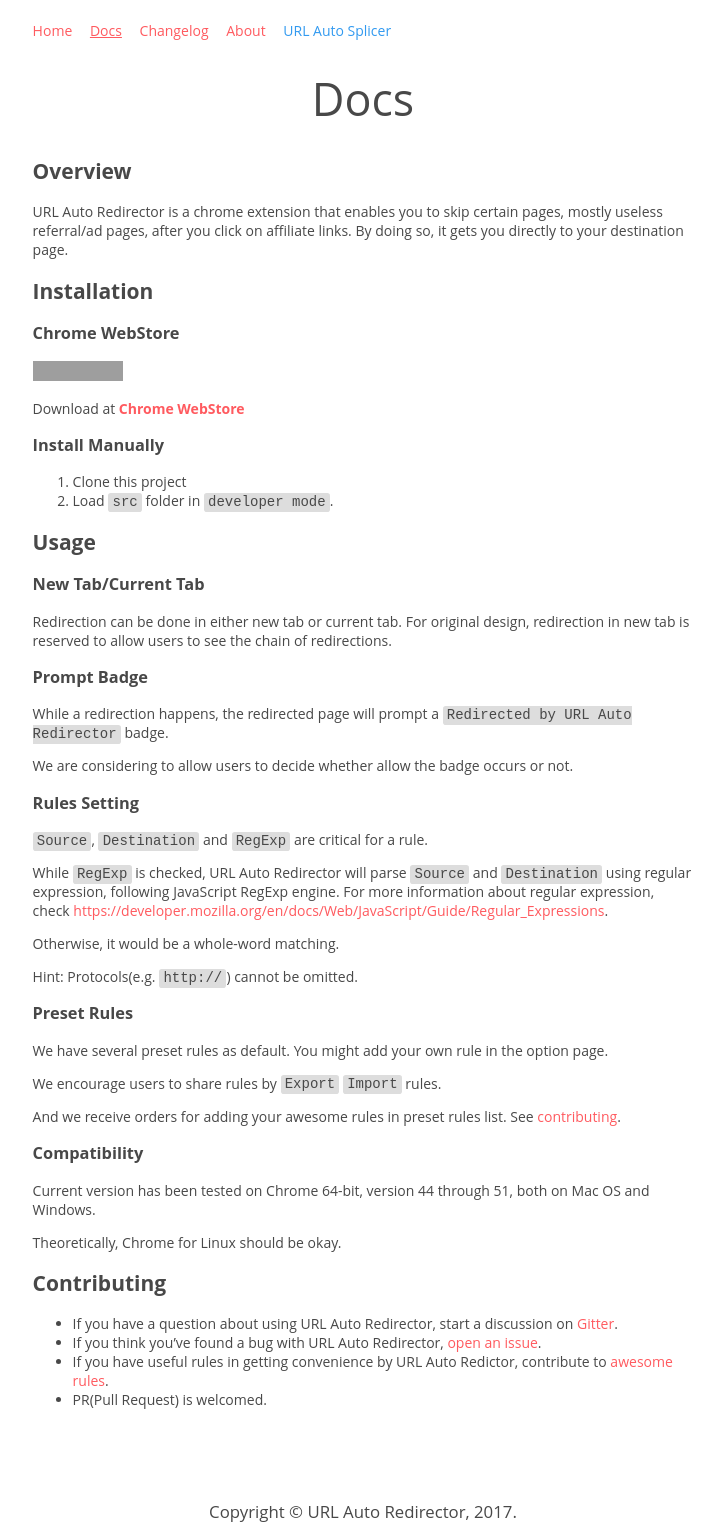
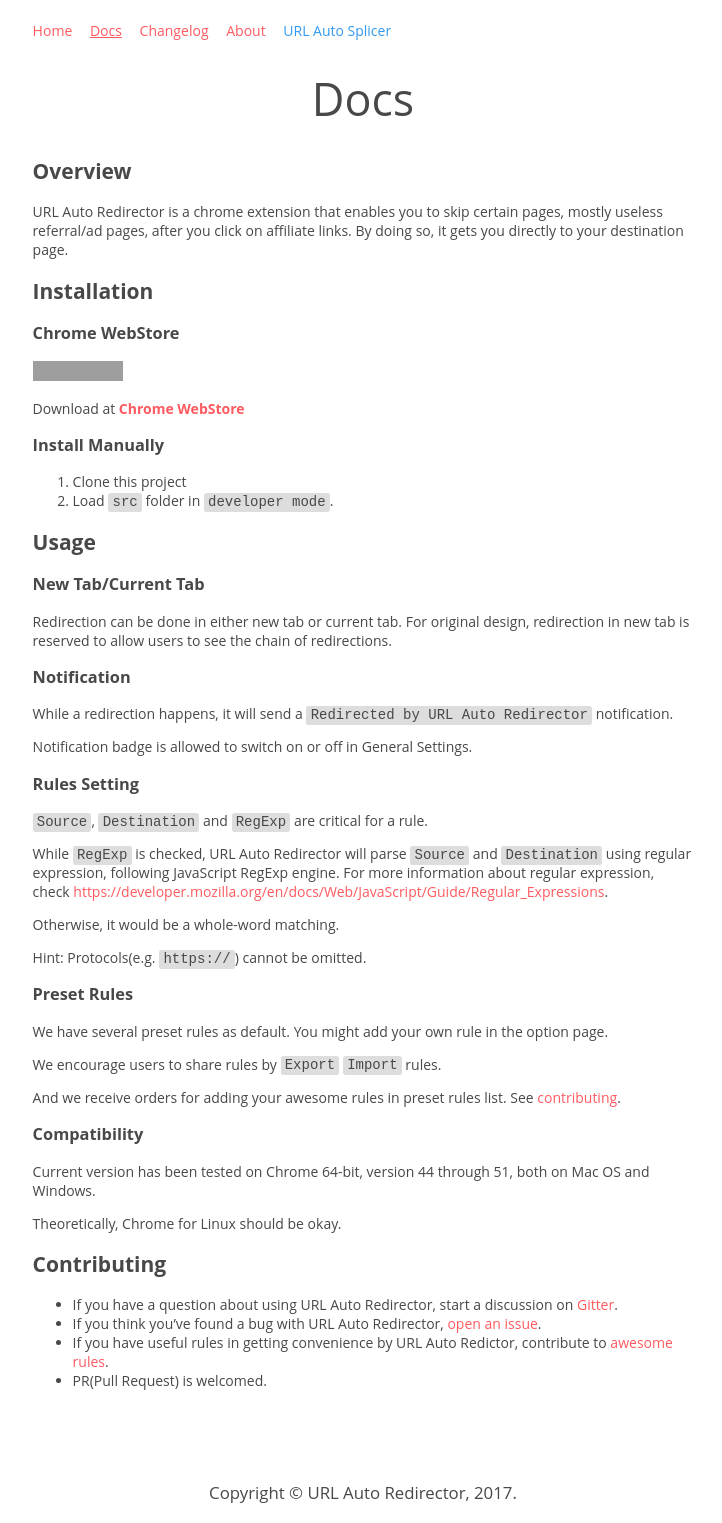
Before and after one commit to URLAutoRedirector/urlautoredirector.github.io, a Jekyll site: the page built from _docs/docs.md, in a window 1280 px wide. Shown: the whole page, without its empty margins (277-999 px from the left). Built offline with Jekyll 4.4.1, drawn with Linux system fonts in a browser that asks for light colours; grey boxes are pictures that could not be loaded.

Commit message:
Update docs: notification is configurable

````diff
--- a/_docs/docs.md
+++ b/_docs/docs.md
@@ -28,11 +28,11 @@
 
 Redirection can be done in either new tab or current tab. For original design, redirection in new tab is reserved to allow users to see the chain of redirections.
 
-### Prompt Badge
+### Notification
 
-While a redirection happens, the redirected page will prompt a ```Redirected by URL Auto Redirector``` badge.
+While a redirection happens, it will send a `Redirected by URL Auto Redirector` notification.
 
-We are considering to allow users to decide whether allow the badge occurs or not.
+Notification badge is allowed to switch on or off in General Settings.
 
 ### Rules Setting
 
@@ -42,9 +42,10 @@
 
 Otherwise, it would be a whole-word matching.
 
-Hint: Protocols(e.g. ```http://```) cannot be omitted.
+Hint: Protocols(e.g. ```https://```) cannot be omitted.
 
 ### Preset Rules
+
 We have several preset rules as default. You might add your own rule in the option page.
 
 We encourage users to share rules by ```Export``` ```Import``` rules.
@@ -52,6 +53,7 @@
 And we receive orders for adding your awesome rules in preset rules list. See [contributing](#contributing).
 
 ### Compatibility
+
 Current version has been tested on Chrome 64-bit, version 44 through 51, both on Mac OS and Windows.
 
 Theoretically, Chrome for Linux should be okay.
````
